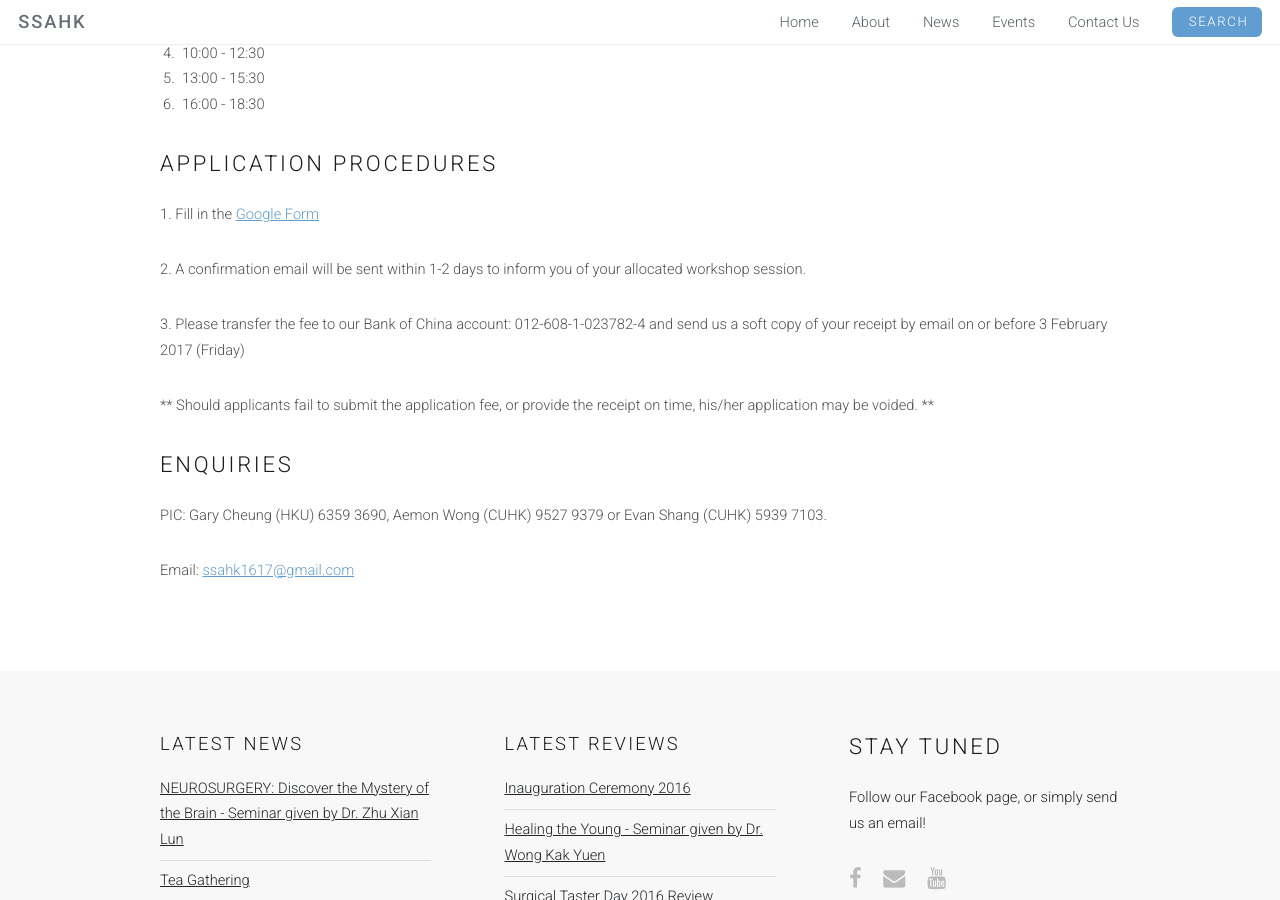
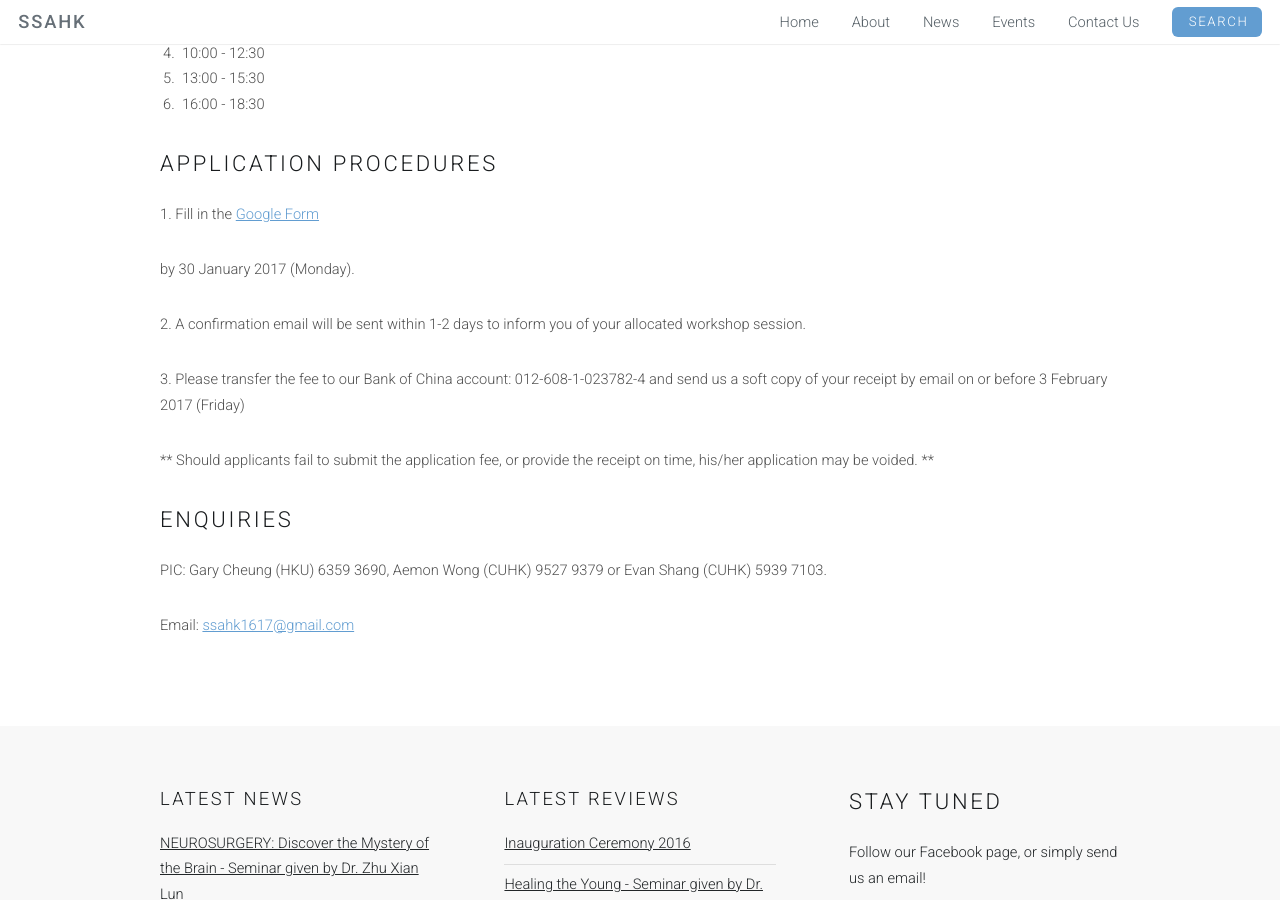
Before and after one commit to SSAHK/ssahk.github.io, a Jekyll site: the page built from _posts/2017-1-19-Suturing-Workshop-17.html, in a window 1280 px wide and 900 px high, scrolled down 1793 px. Built offline with Jekyll 4.4.1, drawn with Linux system fonts in a browser that asks for light colours.

Commit message:
deadline

```diff
--- a/_posts/2017-1-19-Suturing-Workshop-17.html
+++ b/_posts/2017-1-19-Suturing-Workshop-17.html
@@ -45,7 +45,7 @@ students</i></p>
 	</div>
 </div>
 <h2>Application Procedures</h2>
-<p>1. Fill in the <a href="https://docs.google.com/forms/d/e/1FAIpQLSelJXuBH3wRMdnn_dJxV2TBirL5W5oaxLsPJhwFg4afbD1KDg/viewform">Google Form</a></p>
+<p>1. Fill in the <a href="https://docs.google.com/forms/d/e/1FAIpQLSelJXuBH3wRMdnn_dJxV2TBirL5W5oaxLsPJhwFg4afbD1KDg/viewform">Google Form</a></p> by 30 January 2017 (Monday).</P>
 <p>2. A confirmation email will be sent within 1-2 days to inform you of your allocated workshop session.</p>
 <p>3. Please transfer the fee to our Bank of China account: 012-608-1-023782-4 and send us a soft copy of your receipt by email on or before 3 February 2017 (Friday)</p>
 <p>** Should applicants fail to submit the application fee, or provide the receipt on time, his/her application may be voided. **</p>
```
